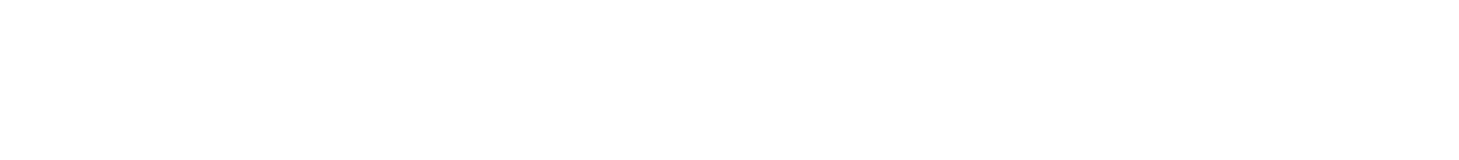
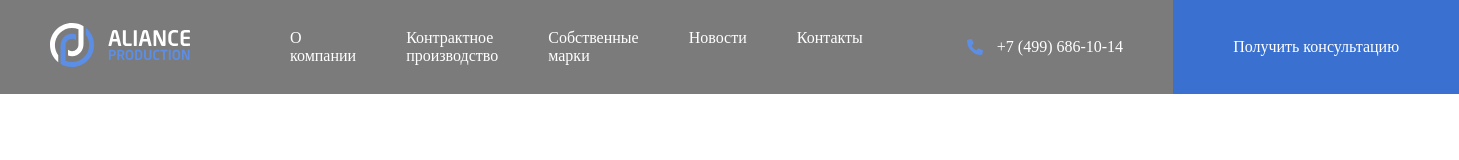
Before and after one commit to auwusx11/Aliance, a plain HTML site: page index.html in a window 1280 px wide. Shown: the whole page, 1459 px wide, since content can reach past the window. Drawn offline with Linux system fonts and the light colour scheme.

Commit message:
add: navbar

```diff
--- a/css/style.css
+++ b/css/style.css
@@ -0,0 +1,63 @@
+*{
+  box-sizing: border-box;
+}
+
+.navbar {
+  background-color: rgb(123, 123, 123);
+  display: flex;
+  align-items: center;
+  color: white;
+  height: 94px;
+}
+
+.header-logo {
+  padding: 25px 50px;
+}
+
+.header-nav {
+  flex-basis: 100%;
+  display: flex;
+  list-style: none;
+  padding: 0 50px;
+  margin: 0;
+}
+
+.header-nav-link {
+  text-decoration: none;
+  font-size: 16px;
+  margin-right: 50px;
+  color: inherit
+}
+
+.header-phone{
+  flex-shrink: 0;
+  display: flex;
+  align-items: center;
+  gap: 10px;
+  margin-right: 50px;
+}
+
+.header-phone-link {
+  text-decoration: none;
+  font-size: 16px;
+  color: inherit
+}
+
+.button {
+  font-weight: 600px;
+  font-size: 16px;
+  line-height: 160%;
+  display: flex;
+  align-items: center;
+  justify-content: center;
+  border: none;
+  color: white;
+  background: #3a71d1;
+  padding: 25px 60px;
+  gap: 10px;
+  flex-shrink: 0;
+}
+
+.header-button {
+  height: 100%;
+}
--- a/index.html
+++ b/index.html
@@ -9,5 +9,44 @@
 </head>
 <body>
 
+
+  <div class="header">
+
+    <nav class="navbar">
+
+      <a href="./" class="header-logo">
+        <img class="logo-light"
+        src="img/logo-light.svg"
+        alt="Aliance Production">
+      </a>
+
+      <ul class="header-nav">
+        <li class="header-nav-item"><a href="" class="header-nav-link">О компании</a>
+        </li>
+        <li class="header-nav-item"><a href="" class="header-nav-link">Контрактное производство</a>
+        </li>
+        <li class="header-nav-item"><a href="" class="header-nav-link">Собственные марки</a>
+        </li>
+        <li class="header-nav-item"><a href="" class="header-nav-link">Новости</a>
+        </li>
+        <li class="header-nav-item"><a href="" class="header-nav-link">Контакты</a>
+        </li>
+      </ul>
+
+      <div class="header-phone">
+        <img
+        src="img/phone.svg"
+        alt="icon: phone">
+        <a href="tel:+74996861014" class="header-phone-link">+7 (499) 686-10-14</a>
+      </div>
+      <!-- /.header-phone -->
+       <button class="header-button button">Получить консультацию</button>
+    </nav>
+    <!-- /.navbar -->
+
+  </div>
+
+
+  <script src="js/mine.js"></script>
 </body>
 </html>
```
Also changed, not shown: img/phone.svg (added).
